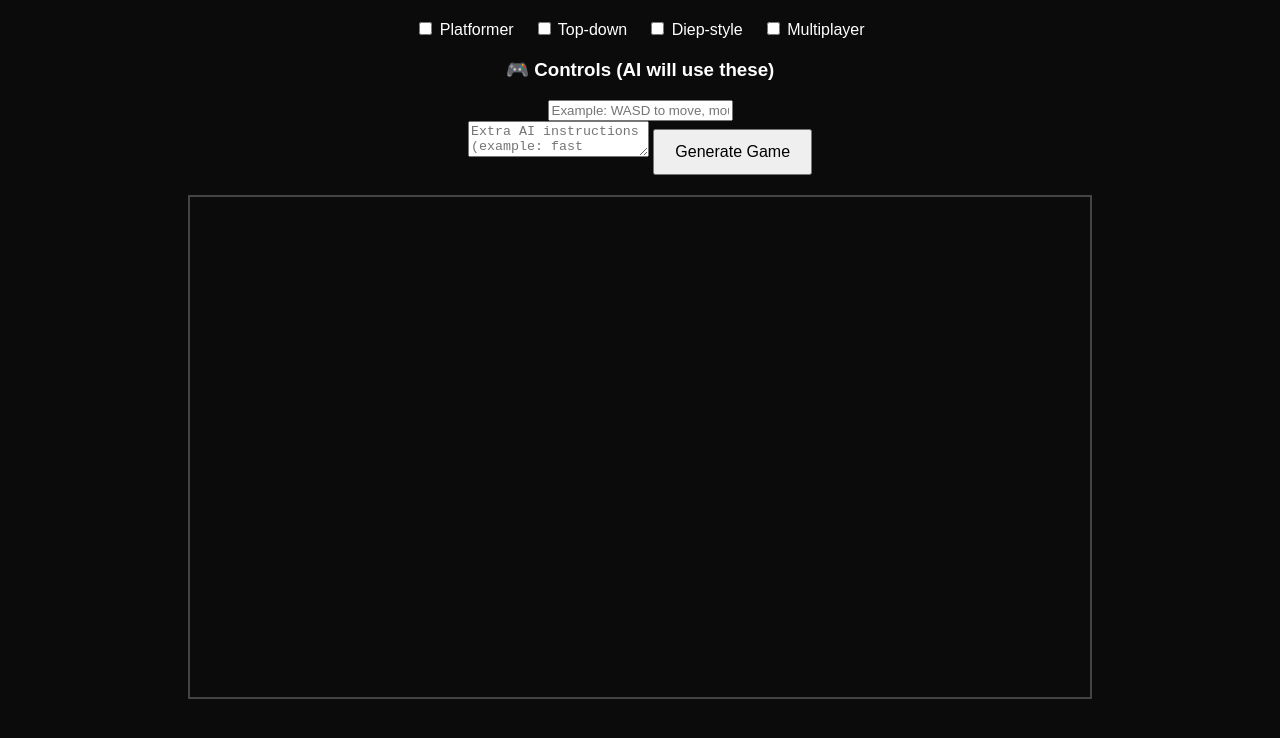
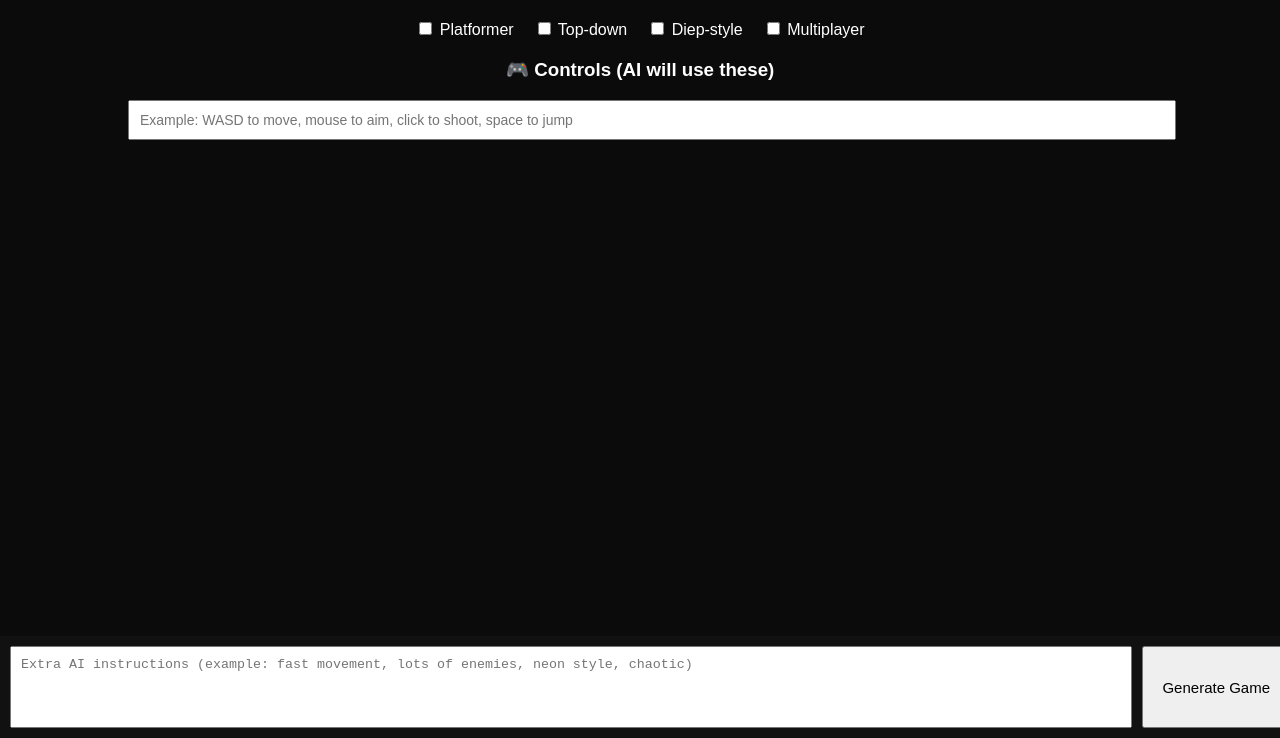
Before and after one commit to XxX9Void9XxX/gamemaker, a website: page public/index.html in a window 1280 px wide. Shown: the part 62-800 px from the top of the page. Drawn offline with Linux system fonts and the light colour scheme.

Commit message:
Update style.css

```diff
--- a/public/style.css
+++ b/public/style.css
@@ -3,6 +3,7 @@ body {
   color:#fff;
   font-family:Arial;
   text-align:center;
+  margin:0;
 }
 
 .panel {
@@ -12,15 +13,43 @@ body {
   margin:20px;
 }
 
+.controlsBox {
+  margin: 10px auto;
+  width: 80%;
+}
+
+.controlsBox input {
+  width: 100%;
+  padding: 10px;
+  font-size: 14px;
+}
+
+.bottomBar {
+  position: fixed;
+  bottom: 0;
+  width: 100%;
+  background: #111;
+  display: flex;
+  gap: 10px;
+  padding: 10px;
+}
+
+.bottomBar textarea {
+  flex: 1;
+  height: 60px;
+  resize: none;
+  padding: 10px;
+}
+
 button {
-  padding:12px 20px;
-  font-size:16px;
-  cursor:pointer;
+  padding: 10px 18px;
+  font-size: 15px;
+  cursor: pointer;
 }
 
 iframe {
-  width:900px;
-  height:500px;
-  border:2px solid #444;
-  margin-top:20px;
+  width: 100%;
+  height: calc(100vh - 360px);
+  border: none;
+  margin-top: 10px;
 }
```
